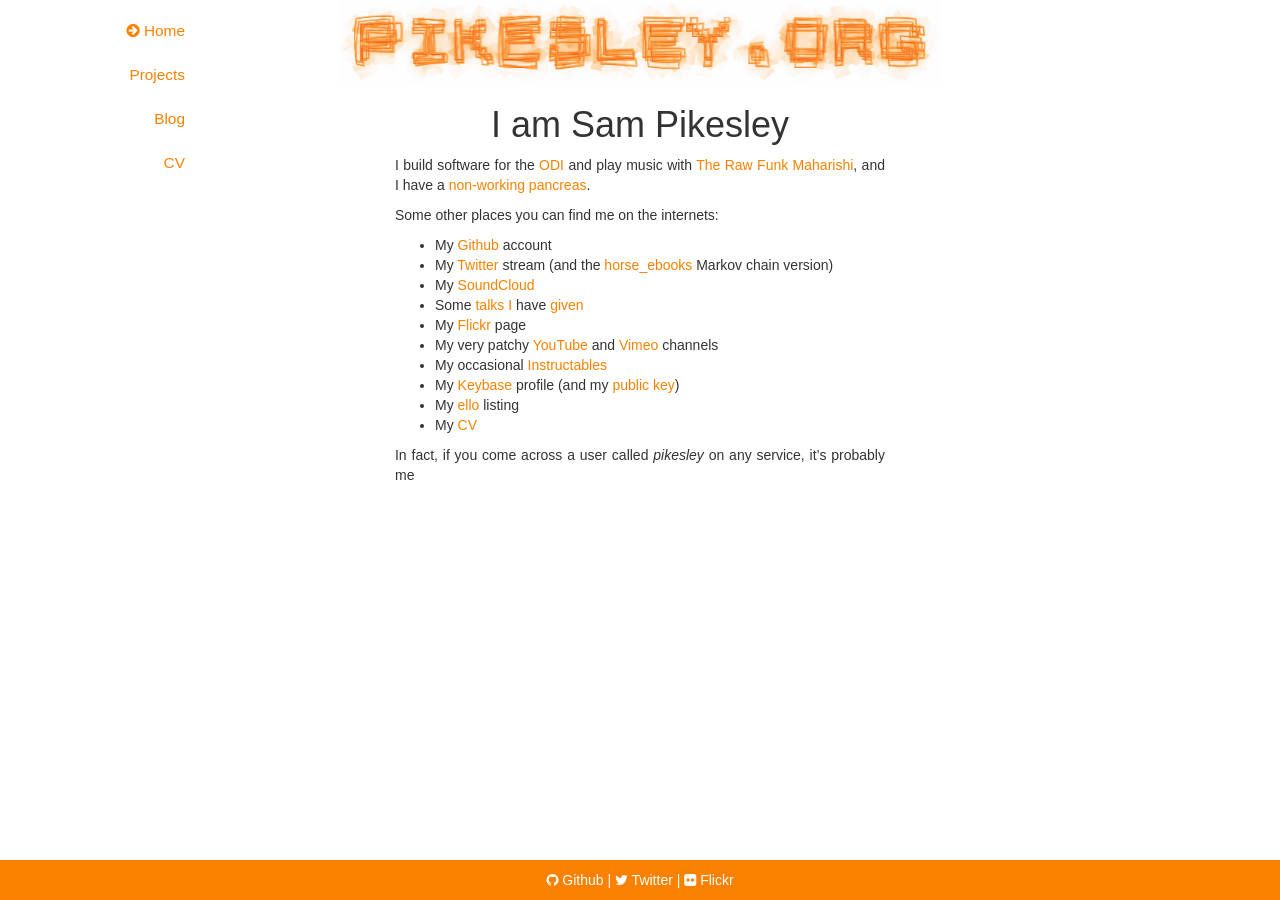
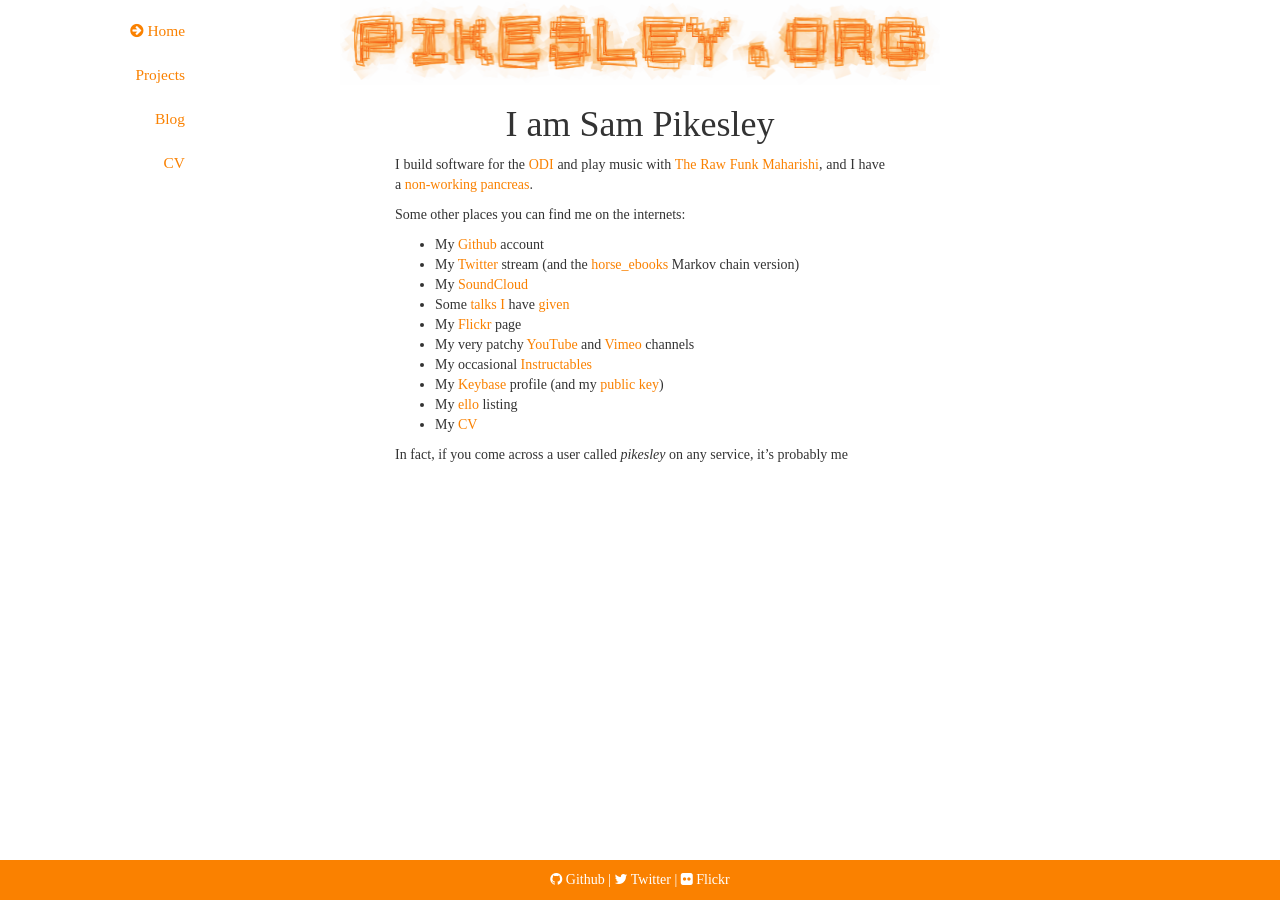
Before and after one commit to pikesley/pikesley.github.io, a Jekyll site: the page built from index.md, in a window 1280 px wide. Built offline with Jekyll 4.4.1, drawn with Linux system fonts in a browser that asks for light colours; nearby versions of some CDN libraries; some web fonts are replaced; a style sheet for code colours, icons or effects is not loaded.

```diff
--- a/_sass/fonts.scss
+++ b/_sass/fonts.scss
@@ -1,4 +1,6 @@
 @import url(http://maxcdn.bootstrapcdn.com/font-awesome/4.2.0/css/font-awesome.min.css);
 @import url('http://fonts.googleapis.com/css?family=NTR');
+@import '//file.myfontastic.com/qbT833H9AjE28yfY8Bp9qi/icons.css'; // spectrum
 
-$font-family-sans-serif: "NTR", sans-serif;
+$font-family-sans-serif: 'ntr';
+$mono-font: 'spectrum';
```
